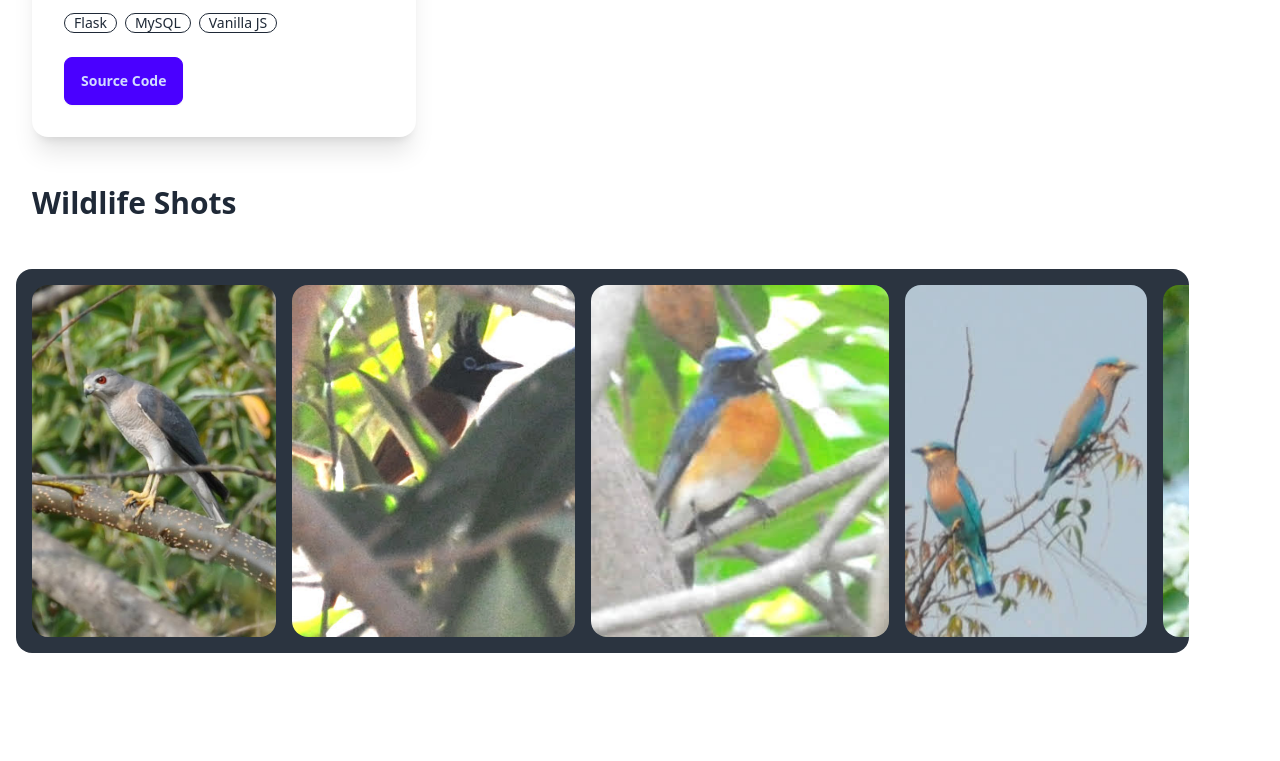
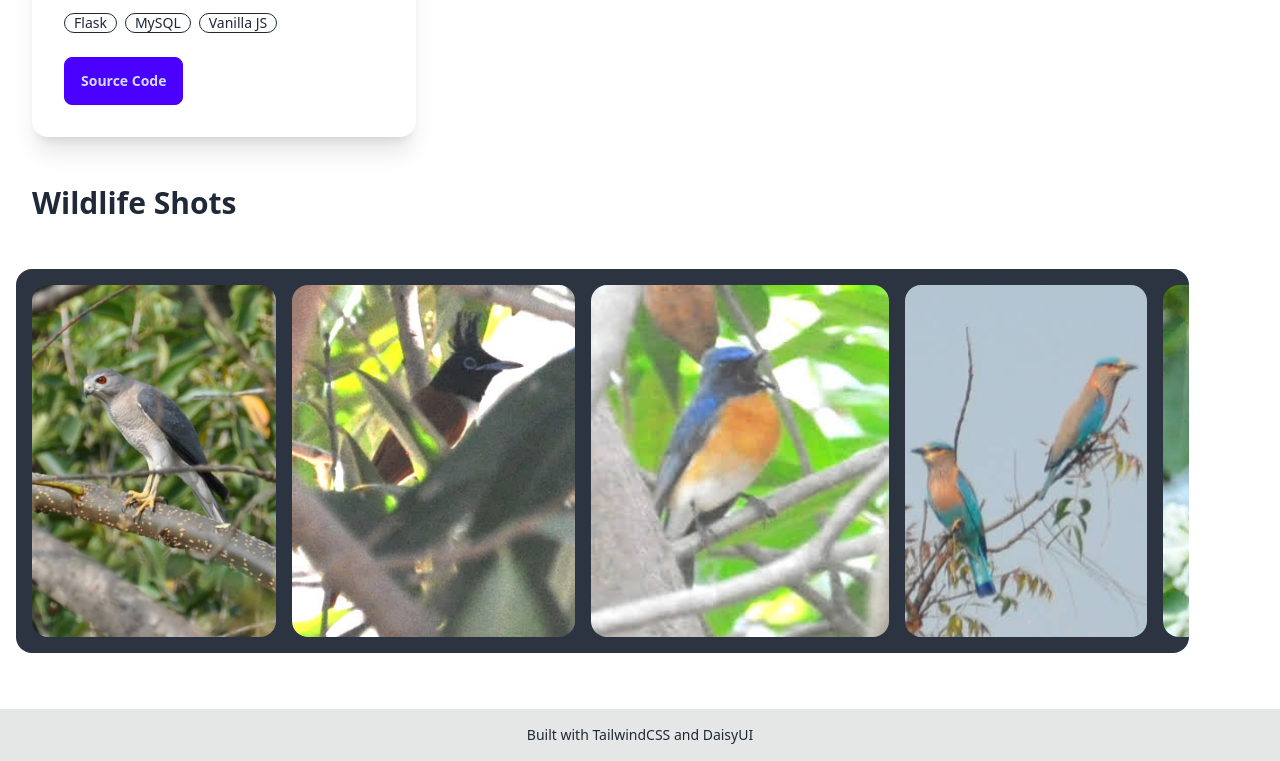
Before and after one commit to DheeruYS/DheeruYS.github.io, a plain HTML site: page index.html in a window 1280 px wide. Shown: the part 1931-2692 px from the top of the page. Before the commit the page ends 2600 px from the top, so only its background shows below. Drawn offline with nearby package versions, Linux system fonts and the light colour scheme.

Commit message:
Added footer

```diff
--- a/index.html
+++ b/index.html
@@ -268,5 +268,11 @@
             class="rounded-box" />
         </div>
     </div>
+
+    <footer class="footer footer-center bg-base-300 text-base-content p-4 mt-10">
+        <aside>
+          <p>Built with TailwindCSS and DaisyUI</p>
+        </aside>
+    </footer>
 </body>
 </html>
```
